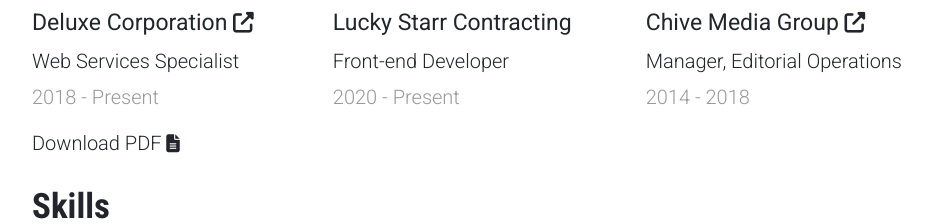
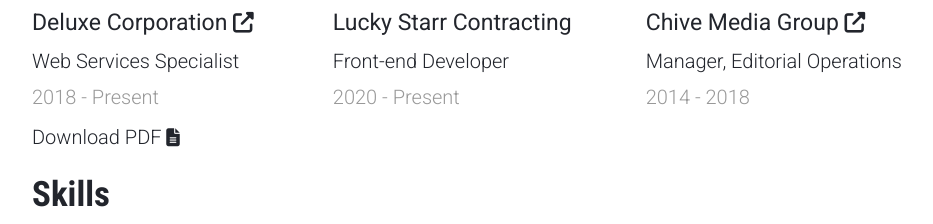
Before and after one commit to thanneman/portfolio-v2, a plain HTML site: page index.html in a window 1280 px wide. Shown: the part 2380-2604 px from the top of the page, without its empty margins (173-1106 px from the left). Drawn offline with nearby package versions, Linux system fonts and the light colour scheme.

Commit message:
updated resume

```diff
--- a/assets/styles.css
+++ b/assets/styles.css
@@ -418,6 +418,10 @@ svg {
   margin: 5px 0;
 }
 
+.work-sub > a {
+  font-size: 20px;
+}
+
 .resume-bold {
   font-weight: 400;
   font-size: 23px;
--- a/index.html
+++ b/index.html
@@ -126,8 +126,8 @@
                     <p><span class="resume-light">2014 - 2018</span></p>
                 </div>
                 <div class="work-sub">
-                    <p>Download PDF <a href="assets/images/TravisHanneman-Resume.pdf" target="_blank" rel="noopener"><i
-                                class="fas fa-file-alt"></i></a></p>
+                    <a href="assets/images/HannemanResume.pdf" target="_blank" rel="noopener">Download PDF <i
+                            class="fas fa-file-alt"></i></a>
                 </div>
             </div>
             <h3>Skills</h3>
```
Also changed, not shown: 3 other files.
